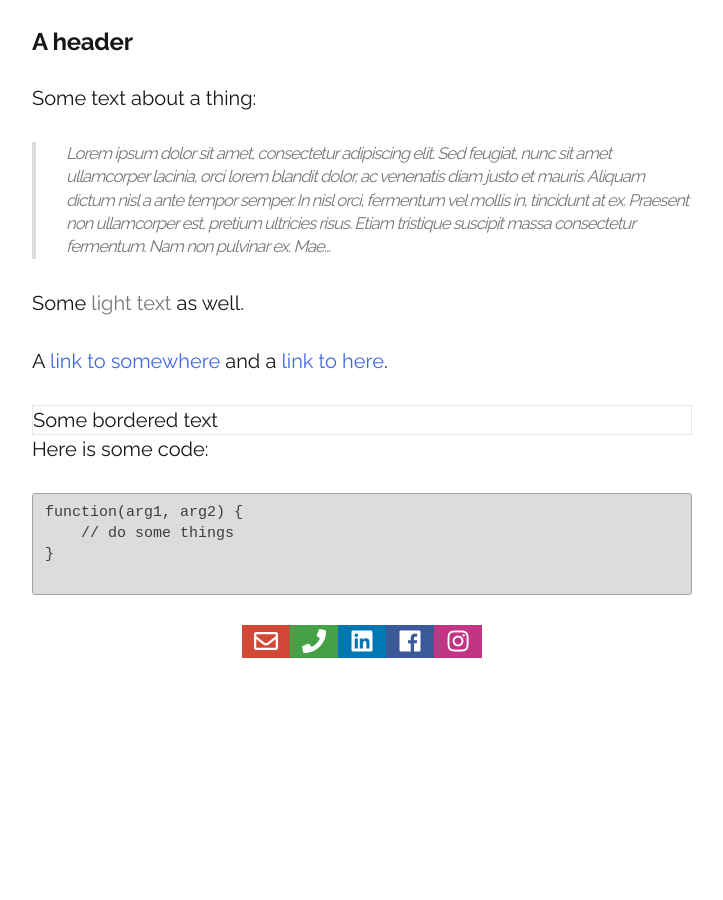
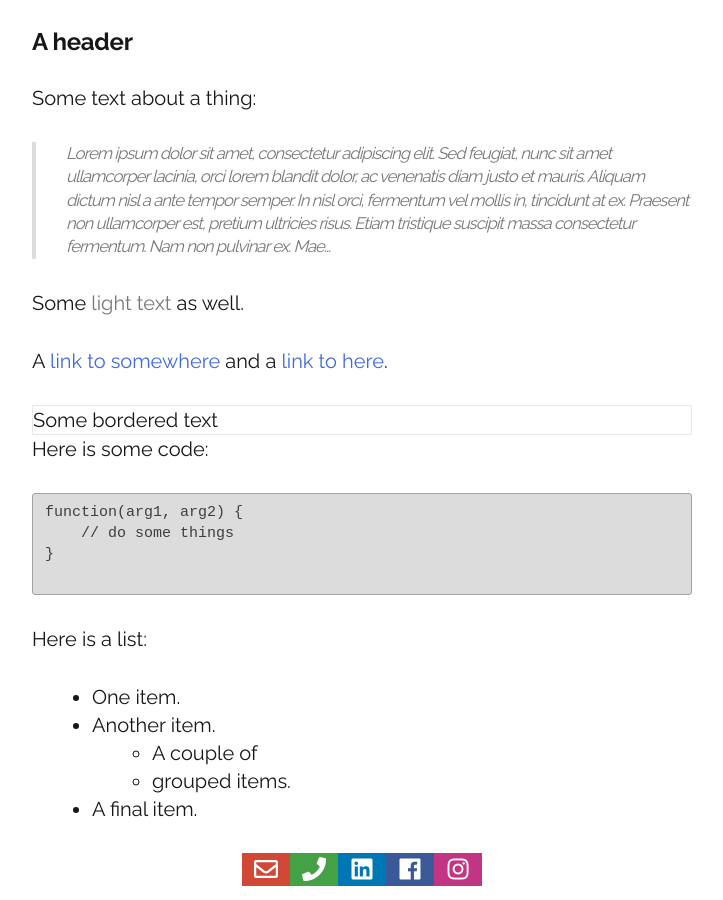
Before and after one commit to dawaltconley/starter2, a Jekyll site: the page built from index.html, in a window 1280 px wide. Shown: the whole page, without its empty margins (278-1001 px from the left). Built offline with Jekyll 4.4.1, drawn with Linux system fonts in a browser that asks for light colours; nearby versions of some CDN libraries.

Commit message:
added list items

```diff
--- a/index.html
+++ b/index.html
@@ -27,6 +27,19 @@ function(arg1, arg2) {
 }
   </pre>
 
+  <p>Here is a list:</p>
+
+  <ul>
+    <li>One item.</li>
+    <li>Another item.
+      <ul>
+        <li>A couple of</li>
+        <li>grouped items.</li>
+      </ul>
+    </li>
+    <li>A final item.</li>
+  </ul>
+
 </div>
 
 <div class="flex-row flex-center media-icon-button media-icon-list icon-size">
```
